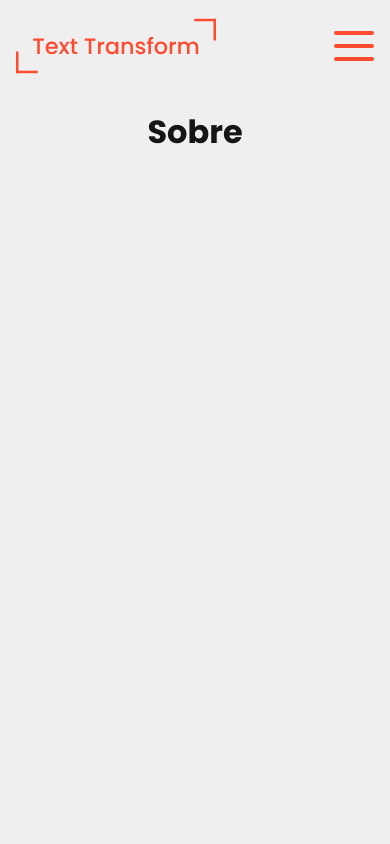
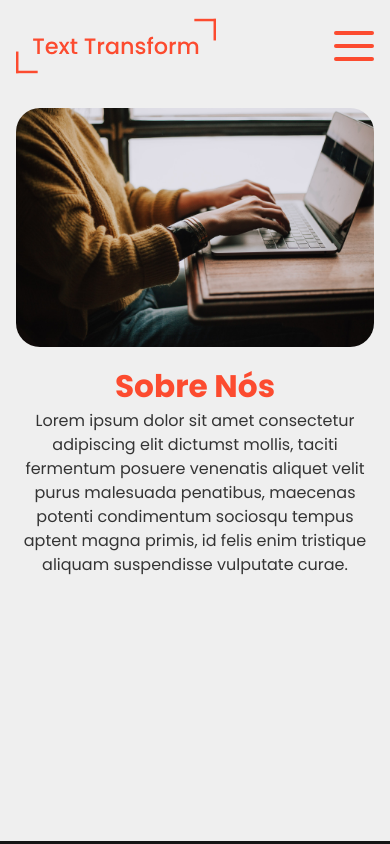
Before and after one commit to CauaRodrigues/text-transform, a Next.js app: page /sobre in a window 390 px wide. Shown: the top 844 px of the page. Built offline with nearby package versions, Linux system fonts and the light colour scheme.

Commit message:
feat(user): hero da seção about

```diff
--- a/src/app/layout.tsx
+++ b/src/app/layout.tsx
@@ -1,5 +1,6 @@
 import { Poppins } from "next/font/google";
 import "@/styles/globals.scss";
+import Footer from "@/components/Footer";
 
 const poppins = Poppins({
   display: "swap",
@@ -22,7 +23,9 @@ export default function RootLayout({
 }) {
   return (
     <html lang="pt-br">
-      <body className={poppins.className}>{children}</body>
+      <body className={poppins.className}>
+        {children} <Footer />
+      </body>
     </html>
   );
 }
--- a/src/app/page.tsx
+++ b/src/app/page.tsx
@@ -3,7 +3,6 @@ import Header from "@/components/Header";
 import SearchField from "./components/SearchField";
 import PopularToolsGallery from "./components/PopularToolsGallery";
 import "./page.scss";
-import Footer from "@/components/Footer";
 
 export default function Home() {
   return (
@@ -62,8 +61,6 @@ export default function Home() {
           </div>
         </section>
       </main>
-
-      <Footer />
     </>
   );
 }
--- /dev/null
+++ b/src/app/sobre/page.scss
@@ -0,0 +1,65 @@
+@use "@/styles/utils/colors";
+@use "@/styles/utils/fonts";
+@use "@/styles/utils/components";
+
+section.container--hero_about {
+  max-width: 1200px;
+  width: 85%;
+  min-height: 85vh;
+
+  // display: flex;
+  // justify-content: space-between;
+  display: grid;
+  grid-template-columns: repeat(2, 1fr);
+  align-items: center;
+  gap: 1rem;
+
+  @media (max-width: 1090px) {
+    width: 90%;
+  }
+
+  @media (max-width: 890px) {
+    width: 100%;
+  }
+
+  @media (max-width: 612px) {
+    display: flex;
+    justify-content: space-evenly;
+    flex-direction: column-reverse;
+    text-align: center;
+  }
+
+  .box--content_text {
+    flex: 1;
+
+    h1 {
+      @include components.typography(
+        fonts.$sz-large-xx,
+        colors.$primary-100,
+        fonts.$wg-bold
+      );
+
+      @media (max-width: 764px) {
+        font-size: fonts.$sz-large-x;
+      }
+    }
+
+    p {
+      @include components.typography(
+        fonts.$sz-regular,
+        colors.$dark-300,
+        fonts.$wg-regular
+      );
+
+      @media (max-width: 764px) {
+        font-size: fonts.$sz-normal;
+      }
+    }
+  }
+
+  img {
+    width: 100%;
+    height: auto;
+    border-radius: 24px;
+  }
+}
--- a/src/app/sobre/page.tsx
+++ b/src/app/sobre/page.tsx
@@ -1,4 +1,6 @@
+import Image from "next/image";
 import Header from "@/components/Header";
+import "./page.scss";
 
 export default function About() {
   return (
@@ -6,7 +8,25 @@ export default function About() {
       <Header />
 
       <main>
-        <h1>Sobre</h1>
+        <section className="container--hero_about">
+          <div className="box--content_text">
+            <h1>Sobre Nós</h1>
+            <p>
+              Lorem ipsum dolor sit amet consectetur adipiscing elit dictumst
+              mollis, taciti fermentum posuere venenatis aliquet velit purus
+              malesuada penatibus, maecenas potenti condimentum sociosqu tempus
+              aptent magna primis, id felis enim tristique aliquam suspendisse
+              vulputate curae.
+            </p>
+          </div>
+
+          <Image
+            src="/assets/images/hero-about.jpg"
+            alt="Pessoa digitando no notebook"
+            width={718}
+            height={478.67}
+          />
+        </section>
       </main>
     </>
   );
--- a/src/styles/globals.scss
+++ b/src/styles/globals.scss
@@ -11,3 +11,15 @@ main {
   align-items: center;
   background-color: colors.$light-200;
 }
+
+section#info_section {
+  width: 80%;
+
+  @media (max-width: 710px) {
+    width: 90%;
+  }
+
+  @media (max-width: 500px) {
+    width: 100%;
+  }
+}
--- a/src/styles/utils/_fonts.scss
+++ b/src/styles/utils/_fonts.scss
@@ -12,4 +12,5 @@ $sz-regular: min(1.1rem, 8vw);
 $sz-medium: min(1.16rem, 9vw);
 $sz-large: min(1.45rem, 6vw);
 $sz-large-x: min(2rem, 8vw);
-$sz-large-xx: min(5rem, 12vw);
+$sz-large-xx: min(4rem, 12vw);
+$sz-large-xxx: min(5rem, 12vw);
```
Also changed, not shown: src/app/page.scss (+1 -13 lines), public/assets/images/hero-about.jpg (added).
